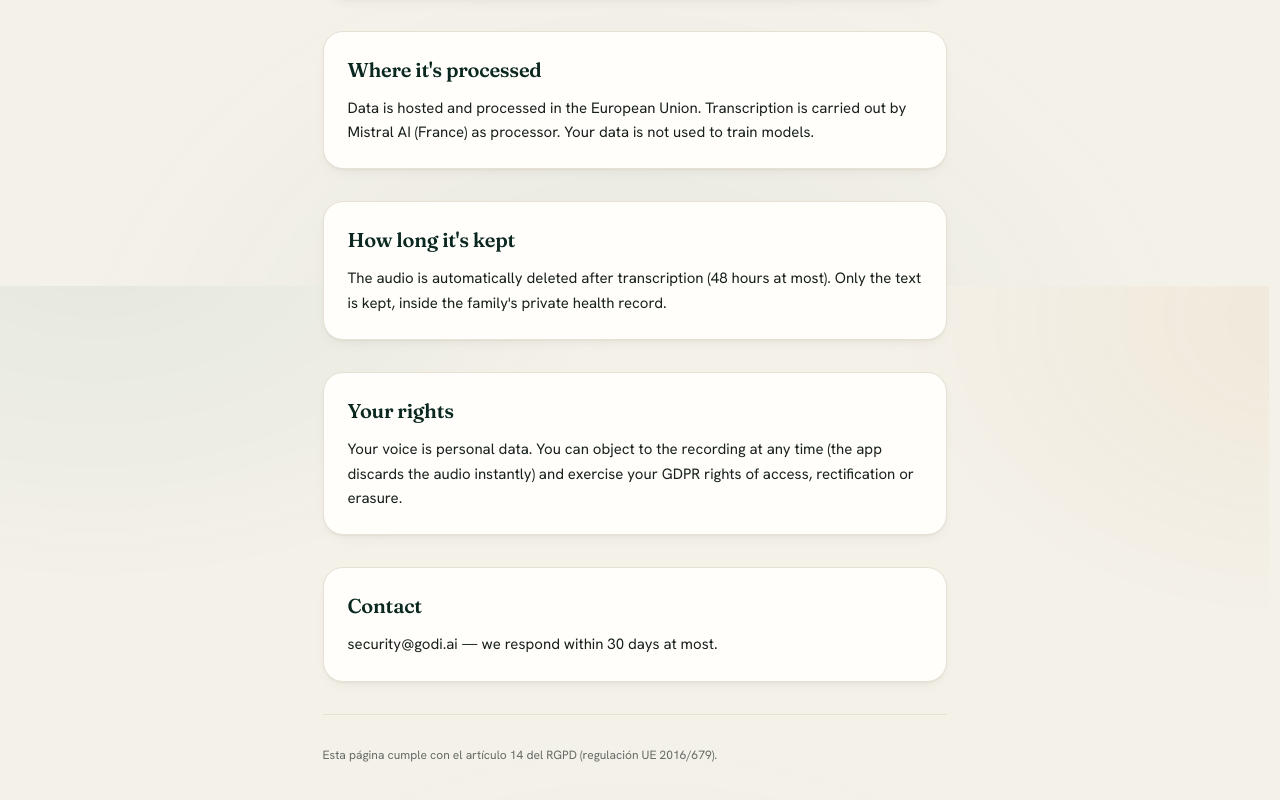
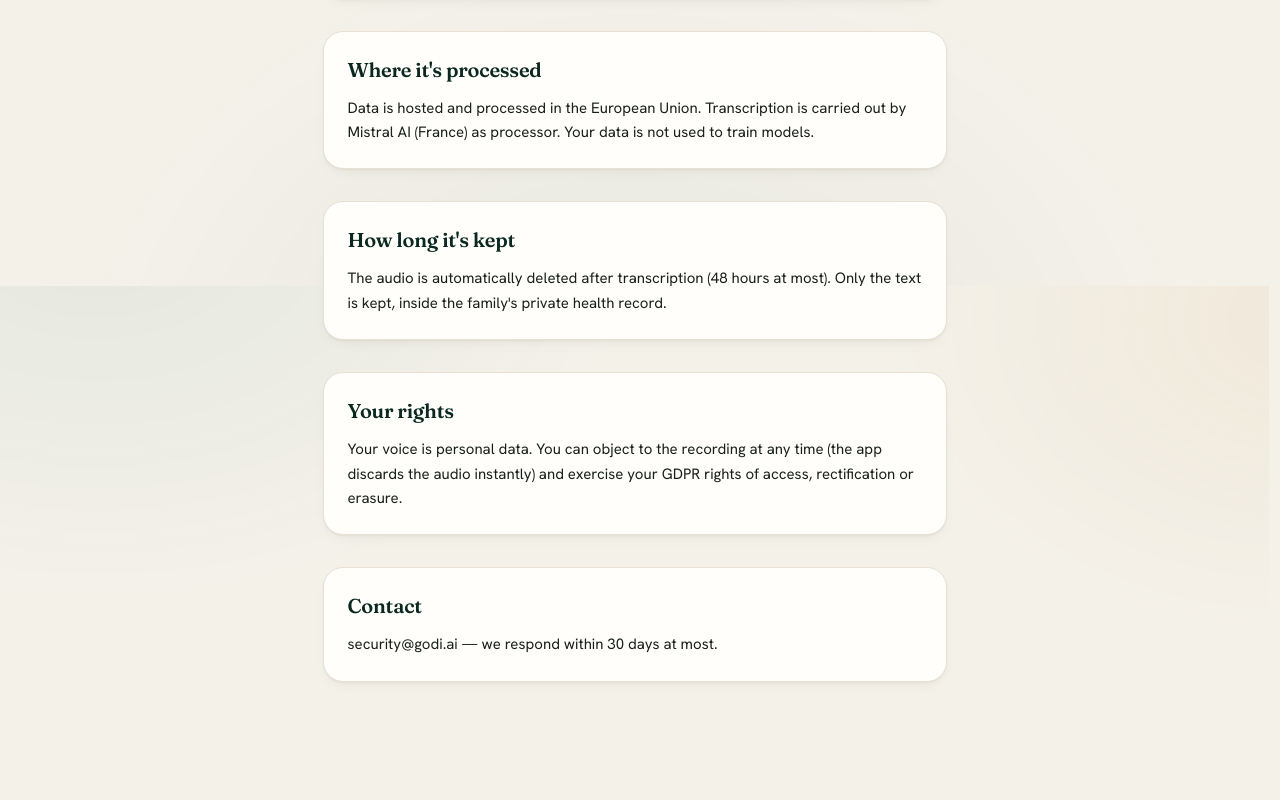
Before and after one commit to santiagopatinoserna/AdelIA, a Next.js app in the folder apps/web/: page /en/profesionales in a window 1280 px wide. Shown: the part 514-1314 px from the top of the page. After the commit the page ends 1260 px from the top, so only its background shows below. Built offline with nearby package versions, Linux system fonts and the light colour scheme.

Commit message:
fix(web): remove hardcoded Spanish footer from professionals page

```diff
--- a/apps/web/app/[locale]/profesionales/page.tsx
+++ b/apps/web/app/[locale]/profesionales/page.tsx
@@ -54,12 +54,6 @@ export default function ProfessionalsPage() {
             </section>
           ))}
         </div>
-
-        <div className="border-t border-line pt-8">
-          <p className="text-xs text-ink-faint">
-            Esta página cumple con el artículo 14 del RGPD (regulación UE 2016/679).
-          </p>
-        </div>
       </main>
     </div>
   );
```
